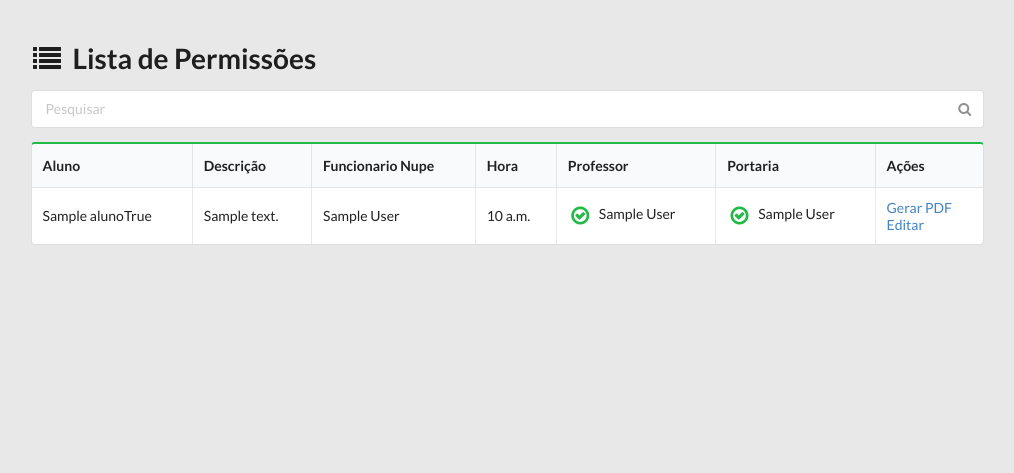
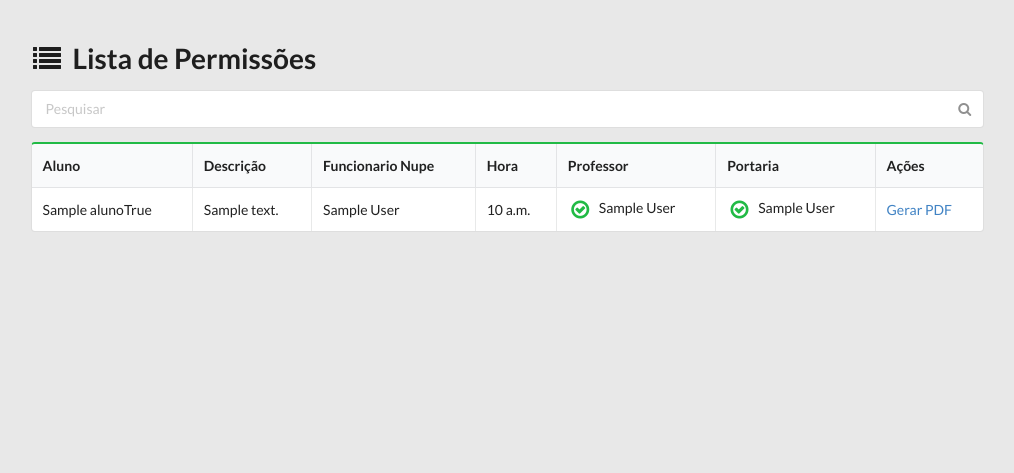
Before and after one commit to viniciusbsi/Graduacao-Suficiencia-WebII, a Django app: page /permissao/valida/portaria/1/ in a window 1280 px wide. Shown: the part 142-615 px from the top of the page, without its empty margins (133-1147 px from the left). Run offline with Django 3.2, Linux system fonts and the light colour scheme; a user stored in the database is signed in; tables that the repository leaves empty hold one stand-in row (values such as "Sample post").

Commit message:
correção link editar em lista de permissões

```diff
--- a/web1/templates/web1/permissaoLista.html
+++ b/web1/templates/web1/permissaoLista.html
@@ -61,9 +61,9 @@
                     <td>
                         <a target="_blank" href="{% url 'web1.views.GeraComprovantePDF' permissao.id %}" class="link">Gerar PDF</a>
                         </br>
-                        <a href="{% url 'web1.views.edita_permissao' permissao.id %}" class="link">Editar</a>
-                        </br>
                         {% if user.is_authenticated and request.user|has_group:"Nupe" %}
+                            <a href="{% url 'web1.views.edita_permissao' permissao.id %}" class="link">Editar</a>
+                            </br>
                             <a href="{% url 'web1.views.exclui_permissao' permissao.id%}" class="link">Excluir</a>
                         {% endif %}
                     </td>
```
